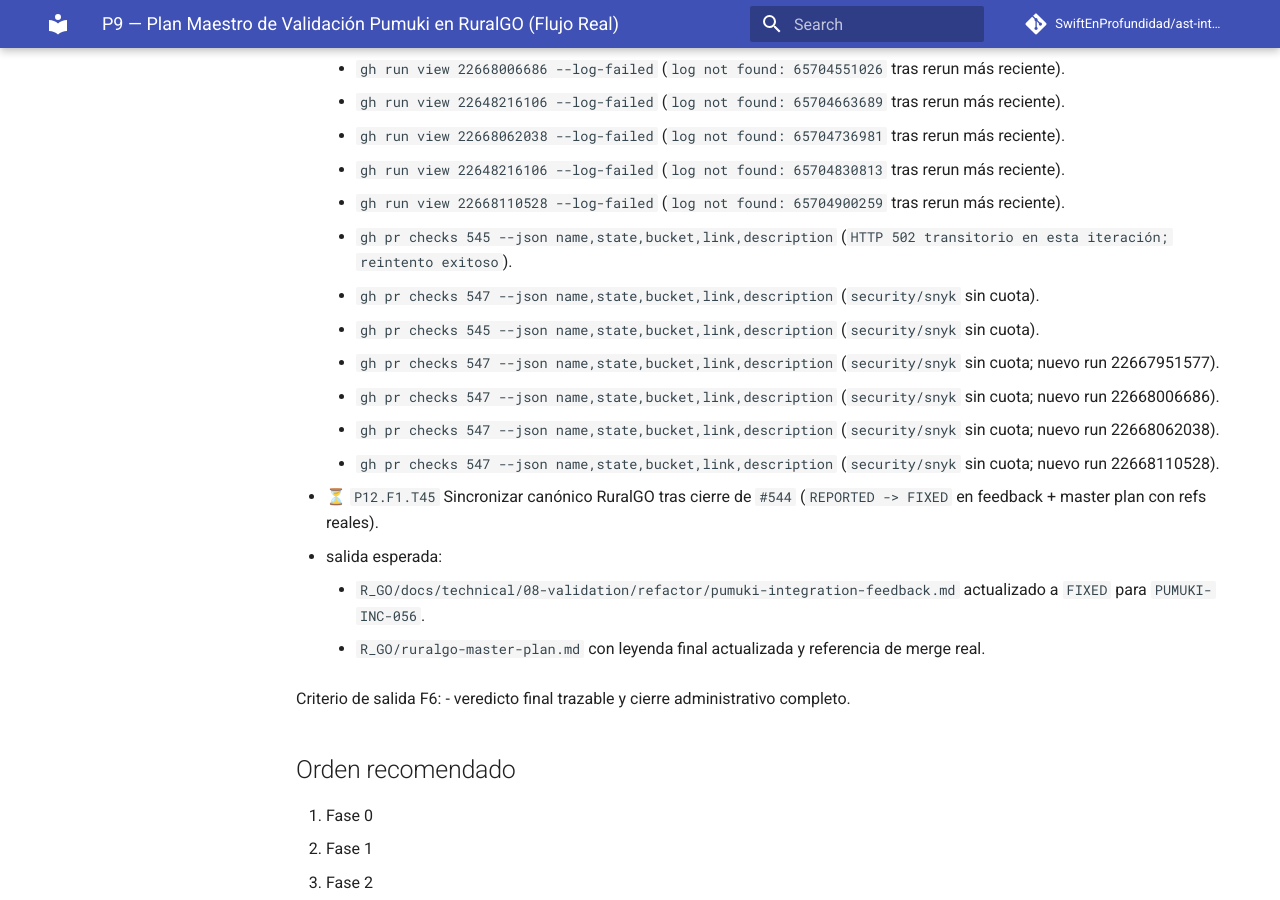
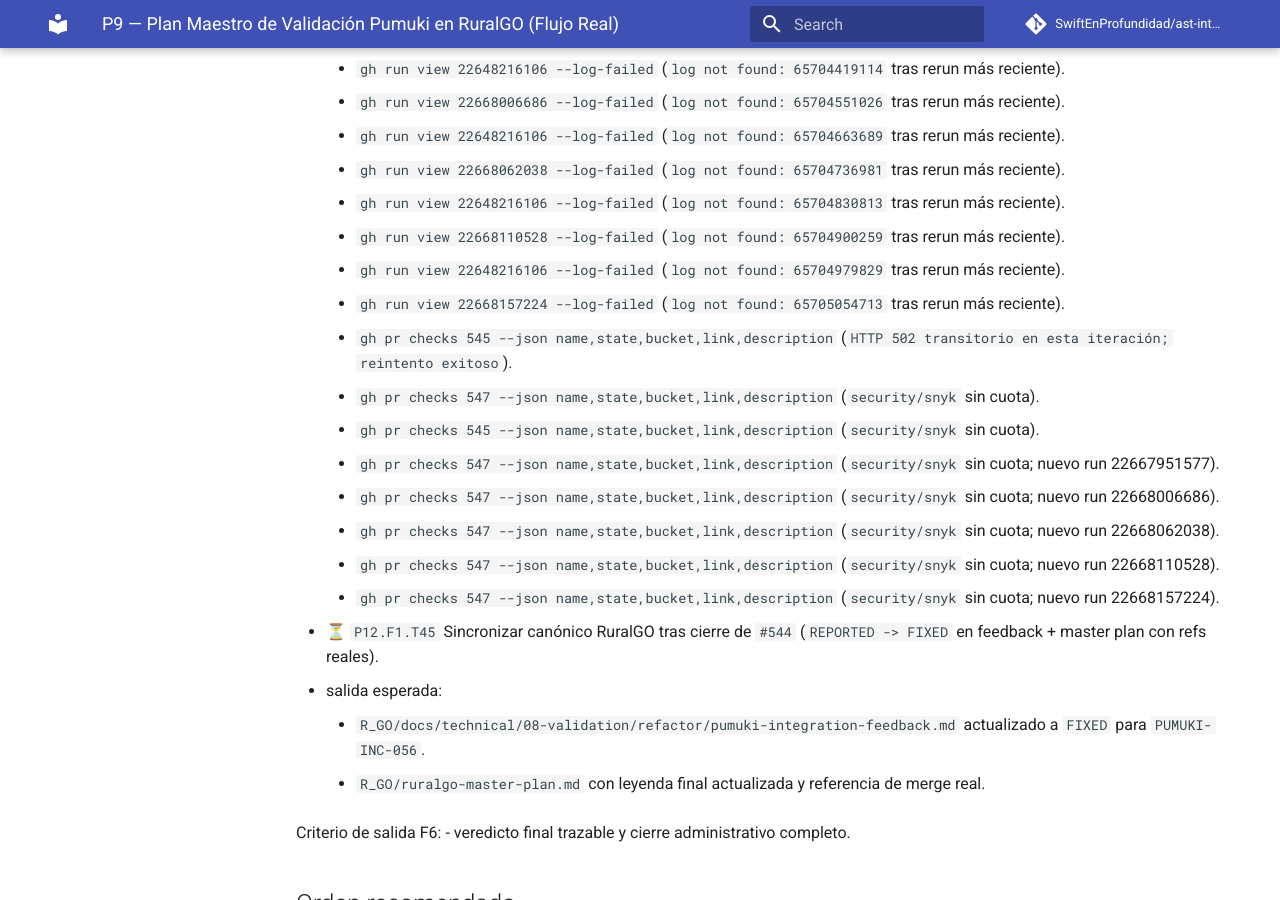
Before and after one commit to SwiftEnProfundidad/ast-intelligence-hooks, an MkDocs documentation site: the page built from docs/seguimiento-completo-validacion-ruralgo-03-03-2026.md, in a window 1280 px wide and 900 px high, scrolled down 53985 px. Built offline with MkDocs 1.6.1 and Material for MkDocs 9.7.7, drawn with Linux system fonts in a browser that asks for light colours; comment, search, counter and statistics services are not loaded; some of the changed text lies outside the part shown.

Commit message:
docs(tracking): append T47 heartbeat for sustained remote blocker

```diff
--- a/docs/seguimiento-completo-validacion-ruralgo-03-03-2026.md
+++ b/docs/seguimiento-completo-validacion-ruralgo-03-03-2026.md
@@ -1385,6 +1385,7 @@ Criterio de salida F5:
       - `https://github.com/SwiftEnProfundidad/ast-intelligence-hooks/issues/546#issuecomment-3997037581`
       - `https://github.com/SwiftEnProfundidad/ast-intelligence-hooks/issues/546#issuecomment-3997047022`
       - `https://github.com/SwiftEnProfundidad/ast-intelligence-hooks/issues/546#issuecomment-3997054313`
+      - `https://github.com/SwiftEnProfundidad/ast-intelligence-hooks/issues/546#issuecomment-3997061285`
     - evidencia de bloqueo vigente:
       - `gh run view 22648407847` (`billing lock` en GitHub Actions).
       - `gh run view 22648597740` (`billing lock` persistente tras rerun/retrigger).
@@ -1510,6 +1511,8 @@ Criterio de salida F5:
       - `gh run view 22668062038 --log-failed` (`log not found: 65704736981` tras rerun más reciente).
       - `gh run view 22648216106 --log-failed` (`log not found: 65704830813` tras rerun más reciente).
       - `gh run view 22668110528 --log-failed` (`log not found: 65704900259` tras rerun más reciente).
+      - `gh run view 22648216106 --log-failed` (`log not found: 65704979829` tras rerun más reciente).
+      - `gh run view 22668157224 --log-failed` (`log not found: 65705054713` tras rerun más reciente).
       - `gh pr checks 545 --json name,state,bucket,link,description` (`HTTP 502 transitorio en esta iteración; reintento exitoso`).
       - `gh pr checks 547 --json name,state,bucket,link,description` (`security/snyk` sin cuota).
       - `gh pr checks 545 --json name,state,bucket,link,description` (`security/snyk` sin cuota).
@@ -1517,6 +1520,7 @@ Criterio de salida F5:
       - `gh pr checks 547 --json name,state,bucket,link,description` (`security/snyk` sin cuota; nuevo run 22668006686).
       - `gh pr checks 547 --json name,state,bucket,link,description` (`security/snyk` sin cuota; nuevo run 22668062038).
       - `gh pr checks 547 --json name,state,bucket,link,description` (`security/snyk` sin cuota; nuevo run 22668110528).
+      - `gh pr checks 547 --json name,state,bucket,link,description` (`security/snyk` sin cuota; nuevo run 22668157224).
 
 - ⏳ `P12.F1.T45` Sincronizar canónico RuralGO tras cierre de `#544` (`REPORTED -> FIXED` en feedback + master plan con refs reales).
   - salida esperada:
```
